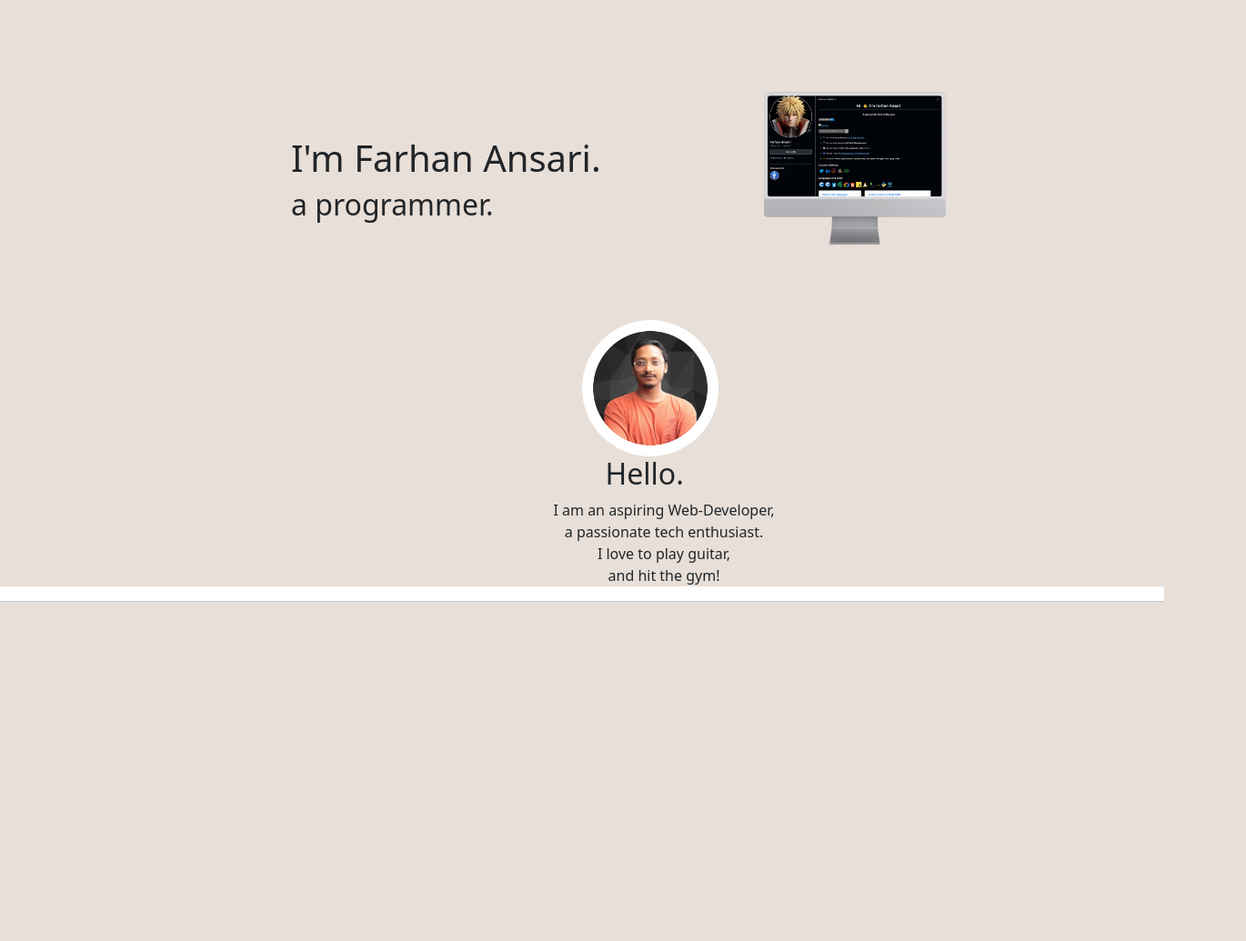
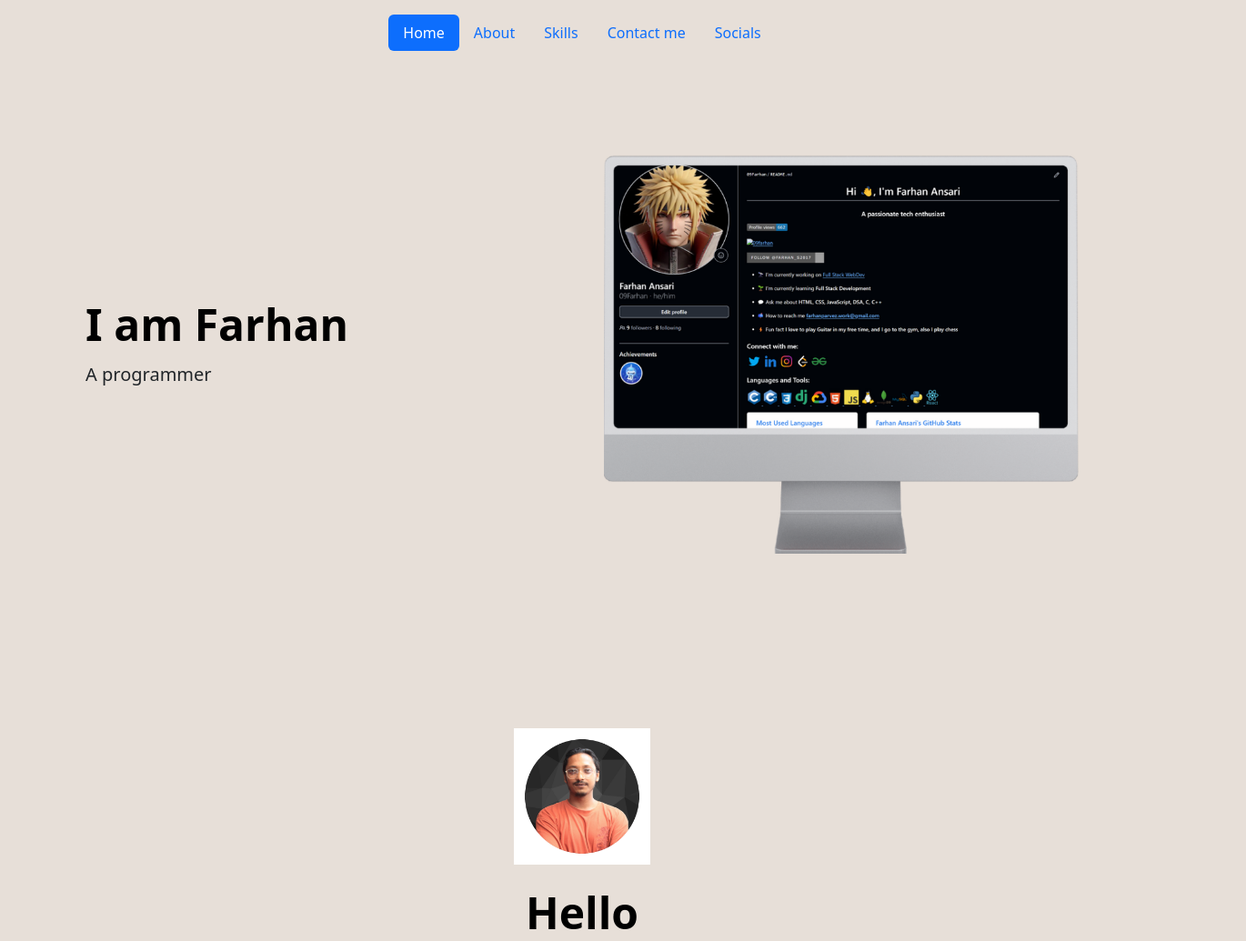
Before and after one commit to 09Farhan/Full-Stack-WebDev, a plain HTML site: page Full Stack WebDev/Projects/capstone-project/Personal-Website/index.html in a window 1280 px wide. Shown: the top 1035 px of the page at 91% size, 1370 px wide, since content can reach past the window. Before the commit the page ends 800 px from the top, so only its background shows below. Drawn offline with nearby package versions, Linux system fonts and the light colour scheme.

Commit message:
optimized index.html
used bootstrap package to optimize the page...whatever was made up till now

```diff
--- a/Full Stack WebDev/Projects/capstone-project/Personal-Website/index.html
+++ b/Full Stack WebDev/Projects/capstone-project/Personal-Website/index.html
@@ -14,8 +14,8 @@
     </head>
     <body>
 
-<!--
-      Nav-bar
+
+      <!-- Nav-bar -->
       <div class="head-container">
         <header class="d-flex justify-content-center py-3">
           <ul class="nav nav-pills">
@@ -25,32 +25,39 @@
             <li class="nav-item"><a href="#" class="nav-link">Contact me</a></li>
             <li class="nav-item"><a href="#" class="nav-link">Socials</a></li>
           </ul>
-        </header> -->
+        </header>
 
 <!-- top container-->
-      <div class="top-container">
-            <div class="title-text">
-              <h1>I'm Farhan Ansari.</h1>
-              <h2>a <span class="pro">pro</span>grammer.</h2>
+<div class="container col-xxl-8 px-4 py-5">
+  <div class="row flex-lg-row-reverse align-items-center g-5 py-5">
+    <div class="col-10 col-sm-8 col-lg-6">
+      <img src="./resources/gitprofilemockup.png" class="d-block mx-lg-auto img-fluid" alt="Bootstrap Themes" width="700" height="500" loading="lazy">
     </div>
-              <!-- <img class="bottom-cloud" src="" alt=""> -->
-            <img class="git-profile" src="./resources/gitprofilemockup.png" alt="git-profile">
+    <div class="col-lg-6">
+      <h1 class="display-5 fw-bold text-body-emphasis lh-1 mb-3">I am Farhan</h1>
+      <p class="lead">A <span>pro</span>grammer</p>
+      <!-- <div class="d-grid gap-2 d-md-flex justify-content-md-start">
+        <button type="button" class="btn btn-primary btn-lg px-4 me-md-2">Primary</button>
+        <button type="button" class="btn btn-outline-secondary btn-lg px-4">Default</button>
+      </div> -->
     </div>
-
-            <!-- <img class="git-profile" src=""  alt=""> -->
+  </div>
 </div>
 
 <!-- middle container-->
-      <div class="middle-container">
-        <div class="profile">
-          <img src="./resources/profilepic.PNG" alt="farhan-profile-img">
-          <h2 class="hello">Hello.</h2>
-          <p class="intro">I am an aspiring Web-Developer, <br>
+<div class="px-4 py-5 my-5 text-center">
+  <img class="d-block mx-auto mb-4 profile-pic" src="./resources/profilepic.PNG" alt="" width="150px" height="150px">
+  <h1 class="display-5 fw-bold text-body-emphasis">Hello</h1>
+  <div class="col-lg-6 mx-auto">
+    <p class="lead mb-4">I am an aspiring Web-Developer, <br>
       a passionate tech enthusiast. <br>
       I love to play guitar, <br>
       and hit the gym!</p>
+    <!-- <div class="d-grid gap-2 d-sm-flex justify-content-sm-center">
+      <button type="button" class="btn btn-primary btn-lg px-4 gap-3">Primary button</button>
+      <button type="button" class="btn btn-outline-secondary btn-lg px-4">Secondary</button>
+    </div> -->
   </div>
-        <hr>
 </div>
   </body>
 </html>
```
Lines whose indentation alone changed are shown as unchanged.
